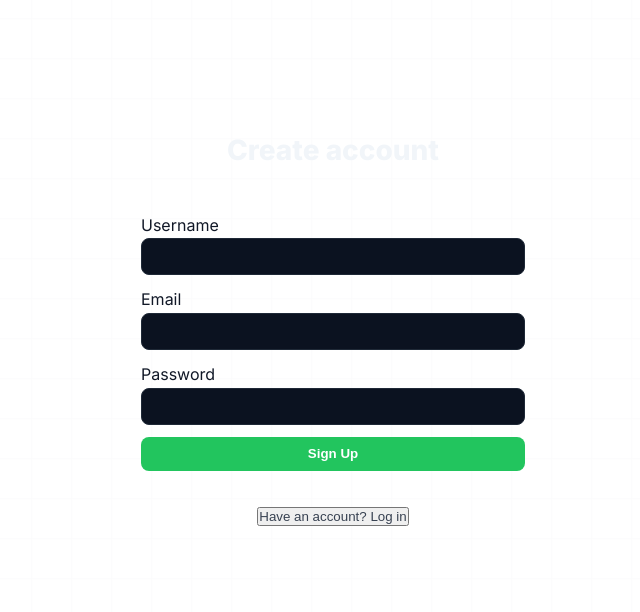
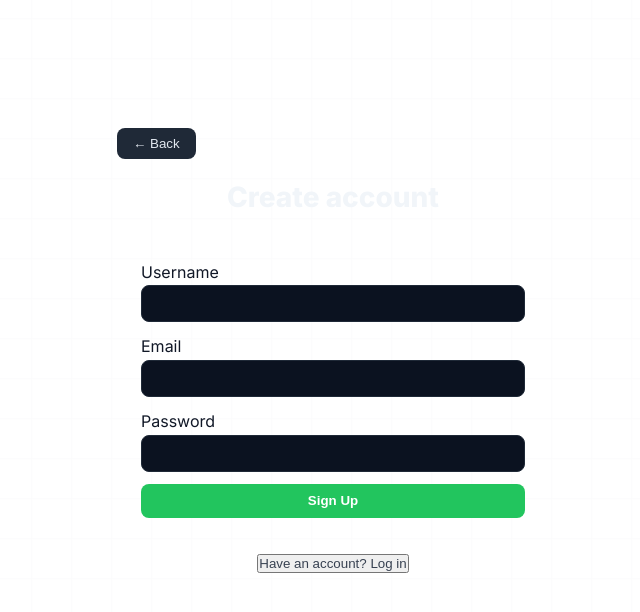
Before and after one commit to Arnavch2024/DeepForge, a React (Vite) app: page /auth in a window 1280 px wide. Shown: the top 612 px of the page, without its empty margins (307-947 px from the left). Built offline with nearby package versions, Linux system fonts and the light colour scheme; no server answers.

Commit message:
Add backButton

```diff
--- /dev/null
+++ b/src/components/BackButton.jsx
@@ -0,0 +1,23 @@
+import React from "react";
+import { useNavigate } from "react-router-dom";
+
+export default function BackButton({ style }) {
+  const navigate = useNavigate();
+  return (
+    <button
+      onClick={() => navigate(-1)}
+      style={{
+        marginBottom: 16,
+        padding: "8px 16px",
+        borderRadius: 8,
+        background: "#1f2937",
+        color: "#e2e8f0",
+        border: "none",
+        cursor: "pointer",
+        ...style,
+      }}
+    >
+      ← Back
+    </button>
+  );
+}
--- a/src/pages/Auth.jsx
+++ b/src/pages/Auth.jsx
@@ -1,6 +1,7 @@
 import React, { useState } from 'react';
 import { useNavigate } from 'react-router-dom';
 import { api, setAuthToken } from '../api/client.js';
+import BackButton from '../components/BackButton.jsx';
 
 export default function Auth() {
 	const navigate = useNavigate();
@@ -33,6 +34,7 @@ export default function Auth() {
 
 	return (
 		<div className="builder-hub" style={{ maxWidth: 480, margin: '80px auto' }}>
+			<BackButton />
 			<h1 className="hub-title" style={{ textAlign: 'center' }}>{mode === 'signup' ? 'Create account' : 'Log in'}</h1>
 			<div className="hub-cards" style={{ padding: 24 }}>
 				<form onSubmit={handleSubmit}>
--- a/src/pages/BuilderHub.jsx
+++ b/src/pages/BuilderHub.jsx
@@ -1,10 +1,12 @@
 import React from 'react';
 import { Link } from 'react-router-dom';
 import '../styles/builder.css';
+import BackButton from '../components/BackButton';
 
 export default function BuilderHub() {
   return (
     <div className="builder-hub">
+      <BackButton />
       <h1 className="hub-title">Choose a Builder</h1>
       <div className="hub-cards">
         <Link className="hub-card" to="/builder/cnn">
--- a/src/pages/Chats.jsx
+++ b/src/pages/Chats.jsx
@@ -1,5 +1,6 @@
 import React, { useEffect, useRef, useState } from 'react';
 import { api } from '../api/client.js';
+import BackButton from '../components/BackButton.jsx';
 
 export default function Chats() {
 	const [messages, setMessages] = useState([]);
@@ -62,6 +63,7 @@ export default function Chats() {
 
 	return (
 		<div className="builder-hub" style={{ maxWidth: 800, margin: '80px auto' }}>
+			<BackButton />
 			<h1 className="hub-title" style={{ color: '#111827' }}>Chats</h1>
 			<div style={{ marginTop: 8, display: 'flex', gap: 8, alignItems: 'center' }}>
 				<span style={{ color: '#6b7280' }}>Mode:</span>
--- a/src/pages/Profile.jsx
+++ b/src/pages/Profile.jsx
@@ -1,5 +1,6 @@
 import React, { useEffect, useState } from 'react';
 import { api } from '../api/client.js';
+import BackButton from '../components/BackButton.jsx';
 
 export default function Profile() {
 	const [loading, setLoading] = useState(true);
@@ -51,6 +52,7 @@ export default function Profile() {
 
 	return (
 		<div className="builder-hub" style={{ maxWidth: 640, margin: '80px auto' }}>
+			<BackButton />
 			<h1 className="hub-title">Profile</h1>
 			<div className="hub-cards" style={{ padding: 24 }}>
 				<div style={{ marginBottom: 16, color: '#94a3b8' }}>
--- a/src/pages/Subscriptions.jsx
+++ b/src/pages/Subscriptions.jsx
@@ -1,5 +1,6 @@
 import React, { useEffect, useState } from 'react';
 import { api } from '../api/client.js';
+import BackButton from '../components/BackButton.jsx';
 
 const plans = [
 	{ id: 'free', name: 'Free', price: 0, features: ['Basic usage', 'Community support'] },
@@ -59,6 +60,7 @@ export default function Subscriptions() {
 
 	return (
 		<div className="builder-hub" style={{ maxWidth: 1100, margin: '80px auto' }}>
+			<BackButton />
 			<h1 className="hub-title" style={{ color: '#111827' }}>Choose your plan</h1>
 			{toast && <div style={{ background: '#ecfdf5', color: '#065f46', padding: 12, borderRadius: 8, marginTop: 12 }}>{toast}</div>}
 			{error && <div style={{ background: '#fee2e2', color: '#991b1b', padding: 12, borderRadius: 8, marginTop: 12 }}>{error}</div>}
```
